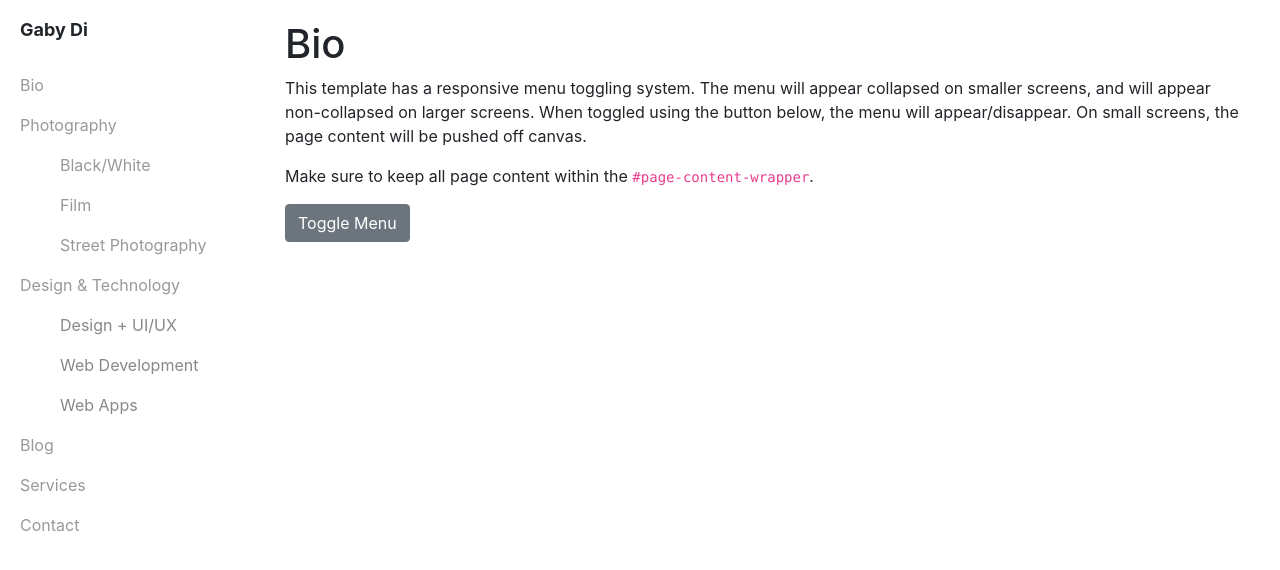
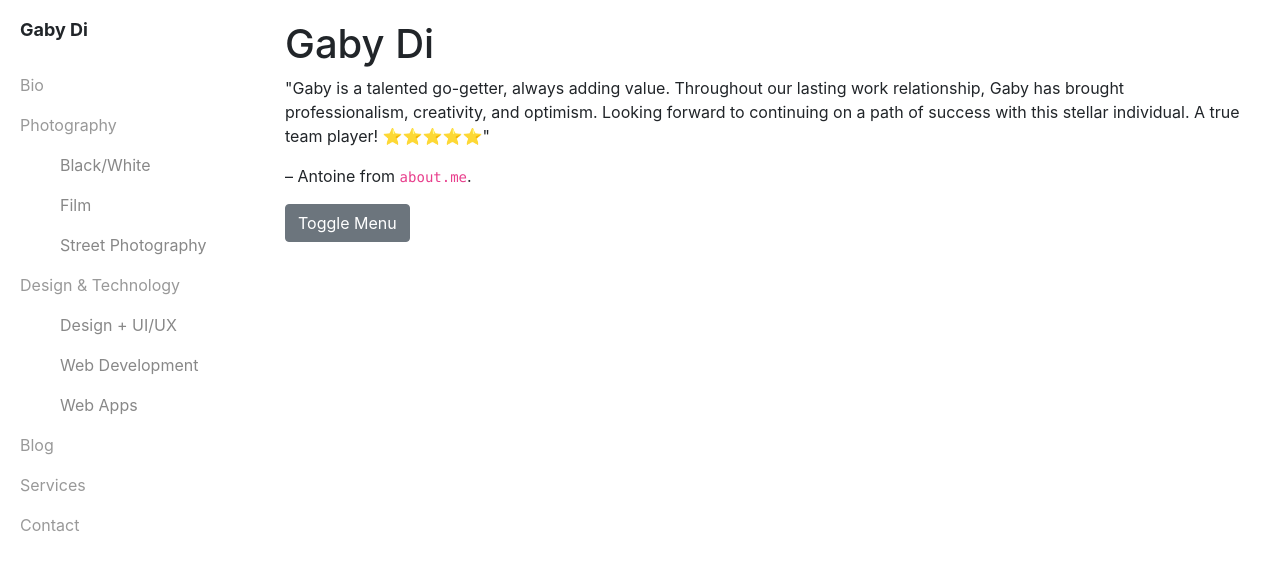
Before and after one commit to gabydi106/portfolio, a website: page bio.html in a window 1280 px wide. Drawn offline with Linux system fonts and the light colour scheme.

Commit message:
update text in bio and index pages

```diff
--- a/bio.html
+++ b/bio.html
@@ -34,9 +34,9 @@
                 <li>
                     <a href="photography.html">Photography</a>
                     <ul class="subnav">
-                        <li><a href="#">Black/White</a></li>
-                        <li><a href="#">Film</a></li>
-                        <li><a href="#">Street Photography</a></li>
+                        <li><a>Black/White</a></li>
+                        <li><a>Film</a></li>
+                        <li><a>Street Photography</a></li>
                     </ul>
                 </li>
                 <li>
@@ -63,9 +63,9 @@
         <!-- Page Content -->
         <div id="page-content-wrapper">
             <div class="container-fluid">
-                <h1>Bio</h1>
-                <p>This template has a responsive menu toggling system. The menu will appear collapsed on smaller screens, and will appear non-collapsed on larger screens. When toggled using the button below, the menu will appear/disappear. On small screens, the page content will be pushed off canvas.</p>
-                <p>Make sure to keep all page content within the <code>#page-content-wrapper</code>.</p>
+                <h1>Gaby Di</h1>
+                <p>"Gaby is a talented go-getter, always adding value. Throughout our lasting work relationship, Gaby has brought professionalism, creativity, and optimism. Looking forward to continuing on a path of success with this stellar individual. A true team player! ⭐⭐⭐⭐⭐"</p>
+                <p>– Antoine from <code>about.me</code>.</p>
                 <a href="#menu-toggle" class="btn btn-secondary" id="menu-toggle">Toggle Menu</a>
             </div>
         </div>
```
Also changed, not shown: index.html (+2 -2 lines).
